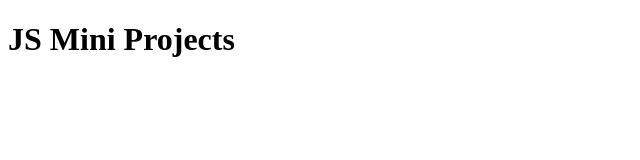
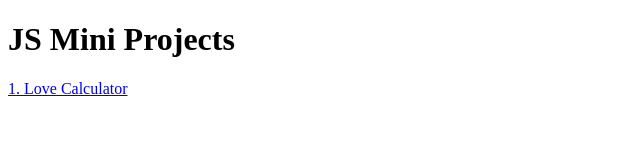
Before and after one commit to git-ritesh/js-mini-projects, a plain HTML site: page index.html in a window 1280 px wide. Shown: the whole page, without its empty margins (0-640 px from the left). Drawn offline with Linux system fonts and the light colour scheme.

Commit message:
add the link to the 1st project
add the link to the love calculator

```diff
--- a/index.html
+++ b/index.html
@@ -7,5 +7,6 @@
 </head>
 <body>
 	<h1>JS Mini Projects</h1>
+	<a href="01-love-calculator/index.html">1. Love Calculator</a>
 </body>
 </html>
```
